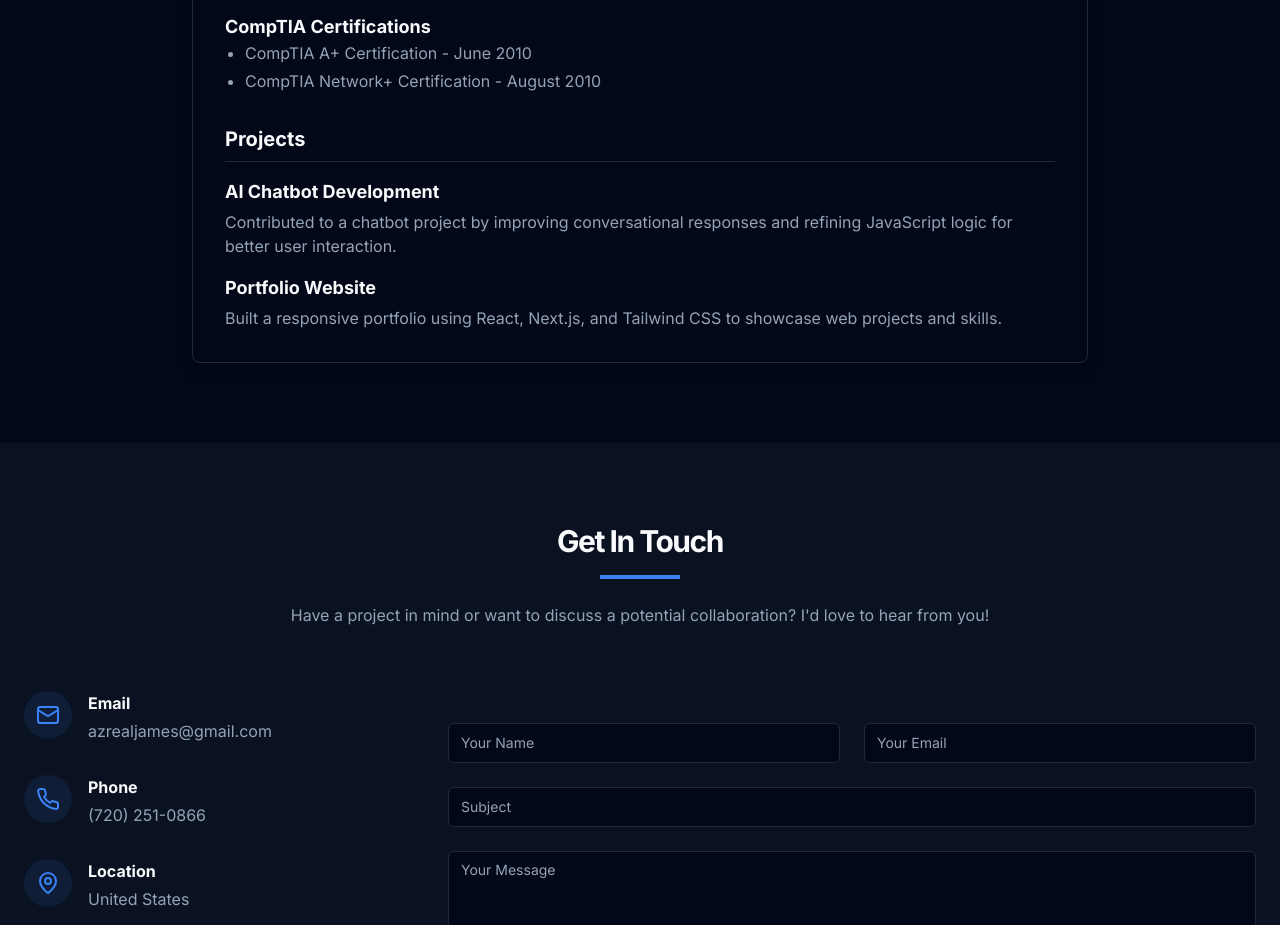
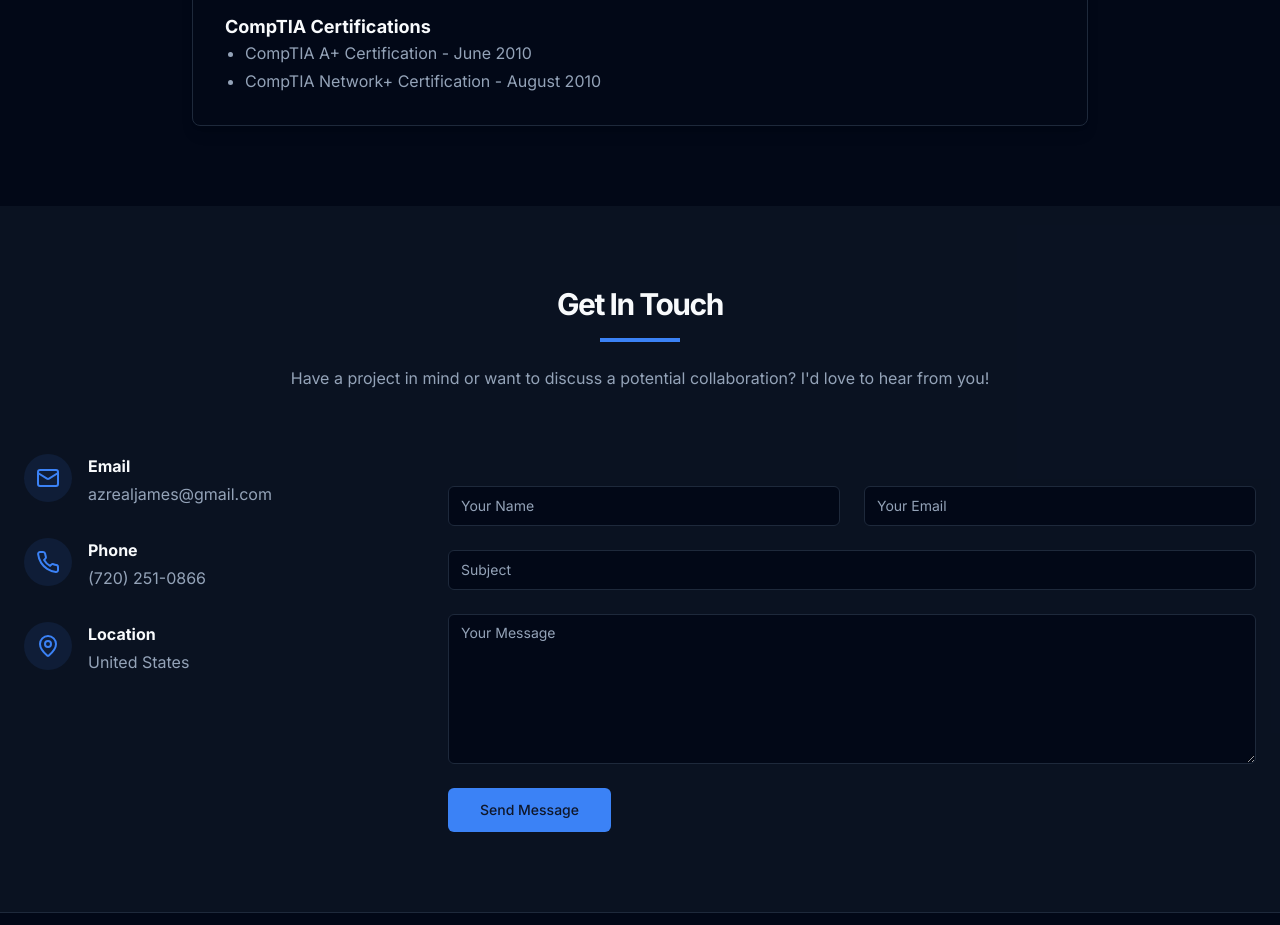
Before and after one commit to azrealjames/james-duran.com, a Next.js app: page / in a window 1280 px wide. Shown: the part 6380-7305 px from the top of the page. Built offline with nearby package versions, Linux system fonts and the light colour scheme.

Commit message:
fix: correct syntax error in Resume component
Remove extra closing div tag to resolve syntax issue.

#VERCEL_SKIP

Co-authored-by: James R Duran <26424641+azrealjames@users.noreply.github.com>

```diff
--- a/components/resume.tsx
+++ b/components/resume.tsx
@@ -181,25 +181,7 @@ export function Resume() {
               </div>
             </div>
 
-            <div>
-              <h2 className="text-xl font-bold border-b pb-2 mb-4">Projects</h2>
 
-              <div className="mb-4">
-                <h3 className="font-bold text-lg">AI Chatbot Development</h3>
-                <p className="text-muted-foreground mt-1">
-                  Contributed to a chatbot project by improving conversational responses and refining JavaScript logic
-                  for better user interaction.
-                </p>
-              </div>
-
-              <div>
-                <h3 className="font-bold text-lg">Portfolio Website</h3>
-                <p className="text-muted-foreground mt-1">
-                  Built a responsive portfolio using React, Next.js, and Tailwind CSS to showcase web projects and
-                  skills.
-                </p>
-              </div>
-            </div>
           </div>
         </div>
       </div>
```
